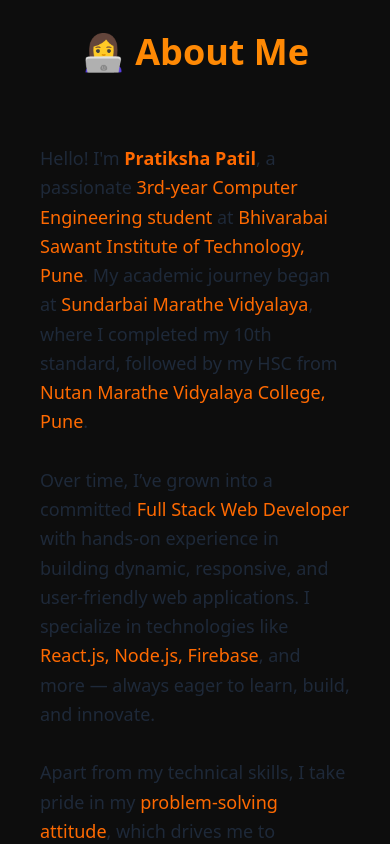
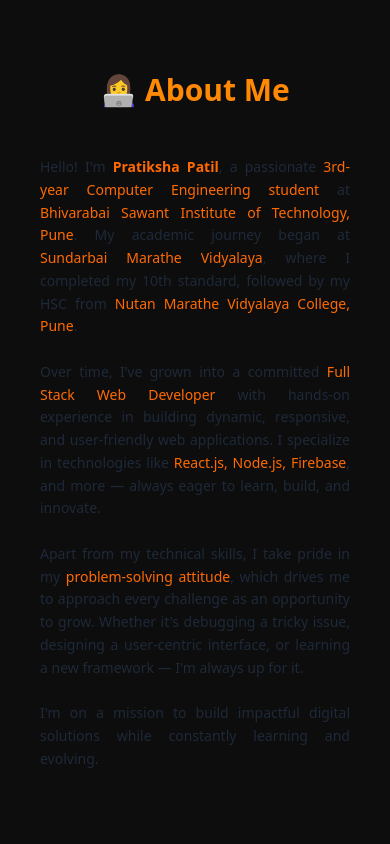
Before and after one commit to Pratiksha-514/Portfolio1, a React (Vite) app: page / in a window 390 px wide. Shown: the part 940-1784 px from the top of the page. Built offline with nearby package versions, Linux system fonts and the light colour scheme.

Commit message:
Updated About section and made it more responsive

```diff
--- a/src/App.jsx
+++ b/src/App.jsx
@@ -161,7 +161,7 @@
             {["🏆 Secured 1st rank with a CGPA of 9.95 in the 1st year of Engineering at BSIOTR College.",
               "🧠 Scored a perfect 100/100 in Mathematics during the 1st year, showcasing a strong problem-solving mindset.",
               "🏅 Awarded a cash prize of ₹20,000 for securing 1st rank at BSIOTR College.",
-              "🥈 Ranked 2nd in the HSC Board Exams at Nutan Marathi Vidyalaya College, Pune.",
+              "🥈 Ranked 2nd in the HSC Board Exams at Nutan Marathe Vidyalaya College, Pune.",
               "🎨 Headed the Decoration & Cultural Committee in the Computer Department at BSIOTR.",
               "🌟 Served as the Hobby Club In-charge on the College Level Committee at BSIOTR."
             ].map((text, i) => (
--- a/src/components/About.jsx
+++ b/src/components/About.jsx
@@ -1,36 +1,65 @@
 import React from "react";
 import { motion } from "framer-motion";
-
-
 
 const About = () => {
   return (
     <motion.div
-      className="max-w-4xl mx-auto text-gray-300"
+      className="w-full px-4 sm:px-6 lg:px-8 py-10 text-gray-300"
       initial={{ opacity: 0, y: 40 }}
       whileInView={{ opacity: 1, y: 0 }}
       transition={{ duration: 0.6 }}
       viewport={{ once: true }}
     >
-      <h2 className="text-4xl font-bold text-orange-400 mb-6 text-center">👩‍💻 About Me</h2>
+      <h2 className="text-3xl sm:text-4xl font-bold text-orange-400 mb-6 text-center">
+        👩‍💻 About Me
+      </h2>
 
       <div className="max-w-4xl mx-auto">
-
-        <div className="max-w-4xl mx-auto">
-
-         <section className="px-6 py-12 md:px-12 max-w-4xl mx-auto">
-  <p className="text-lg md:text-l leading-relaxed md:leading-loose mb-6 text-gray-800 dark:text-gray-200">
-    Hello! I'm <span className="text-orange-500 font-semibold">Pratiksha Patil</span>, a passionate <span className="text-orange-500">3rd-year Computer Engineering student</span> at <span className="text-orange-500">Bhivarabai Sawant Institute of Technology, Pune</span>. My academic journey began at <span className="text-orange-500">Sundarbai Marathe Vidyalaya</span>, where I completed my 10th standard, followed by my HSC from <span className="text-orange-500">Nutan Marathe Vidyalaya College, Pune</span>.
-    <br /><br />
-    Over time, I’ve grown into a committed <span className="text-orange-500">Full Stack Web Developer</span> with hands-on experience in building dynamic, responsive, and user-friendly web applications. I specialize in technologies like <span className="text-orange-500">React.js, Node.js, Firebase</span>, and more — always eager to learn, build, and innovate.
-    <br /><br />
-    Apart from my technical skills, I take pride in my <span className="text-orange-500">problem-solving attitude</span>, which drives me to approach every challenge as an opportunity to grow. Whether it's debugging a tricky issue, designing a user-centric interface, or learning a new framework — I'm always up for it.
-    <br /><br />
-    I'm on a mission to build impactful digital solutions while constantly learning and evolving.
-  </p>
-</section>
-
-        </div>
+        <section className="px-2 sm:px-4 md:px-6 lg:px-8 py-6">
+          <p className="text-sm sm:text-base md:text-lg leading-relaxed sm:leading-loose text-justify text-gray-800 dark:text-gray-200">
+            Hello! I'm{" "}
+            <span className="text-orange-500 font-semibold">
+              Pratiksha Patil
+            </span>
+            , a passionate{" "}
+            <span className="text-orange-500">
+              3rd-year Computer Engineering student
+            </span>{" "}
+            at{" "}
+            <span className="text-orange-500">
+              Bhivarabai Sawant Institute of Technology, Pune
+            </span>
+            . My academic journey began at{" "}
+            <span className="text-orange-500">
+              Sundarbai Marathe Vidyalaya
+            </span>
+            , where I completed my 10th standard, followed by my HSC from{" "}
+            <span className="text-orange-500">
+              Nutan Marathe Vidyalaya College, Pune
+            </span>
+            .
+            <br />
+            <br />
+            Over time, I’ve grown into a committed{" "}
+            <span className="text-orange-500">Full Stack Web Developer</span>{" "}
+            with hands-on experience in building dynamic, responsive, and
+            user-friendly web applications. I specialize in technologies like{" "}
+            <span className="text-orange-500">React.js, Node.js, Firebase</span>
+            , and more — always eager to learn, build, and innovate.
+            <br />
+            <br />
+            Apart from my technical skills, I take pride in my{" "}
+            <span className="text-orange-500">problem-solving attitude</span>,
+            which drives me to approach every challenge as an opportunity to
+            grow. Whether it's debugging a tricky issue, designing a
+            user-centric interface, or learning a new framework — I'm always up
+            for it.
+            <br />
+            <br />
+            I'm on a mission to build impactful digital solutions while
+            constantly learning and evolving.
+          </p>
+        </section>
       </div>
     </motion.div>
   );
```
